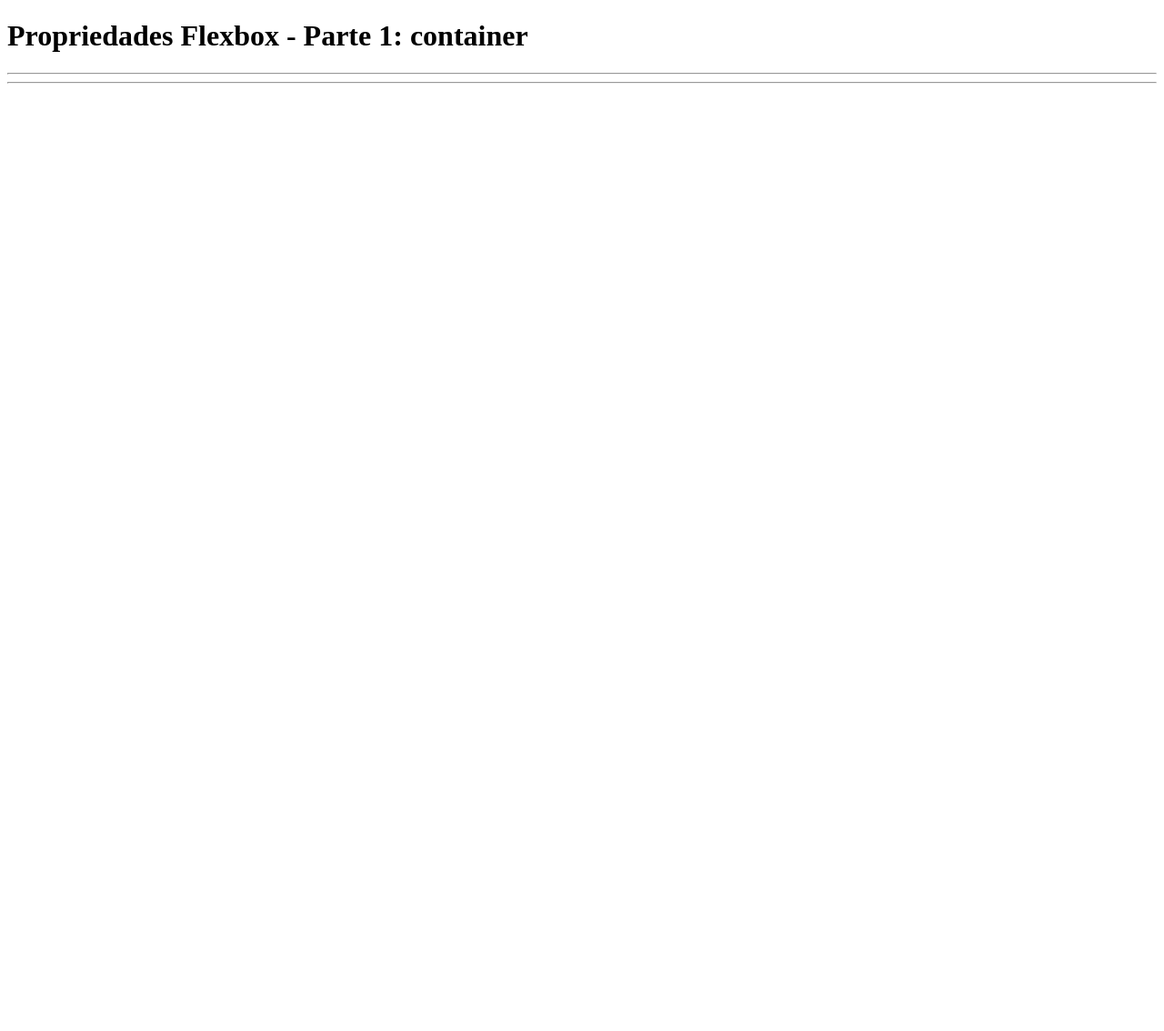
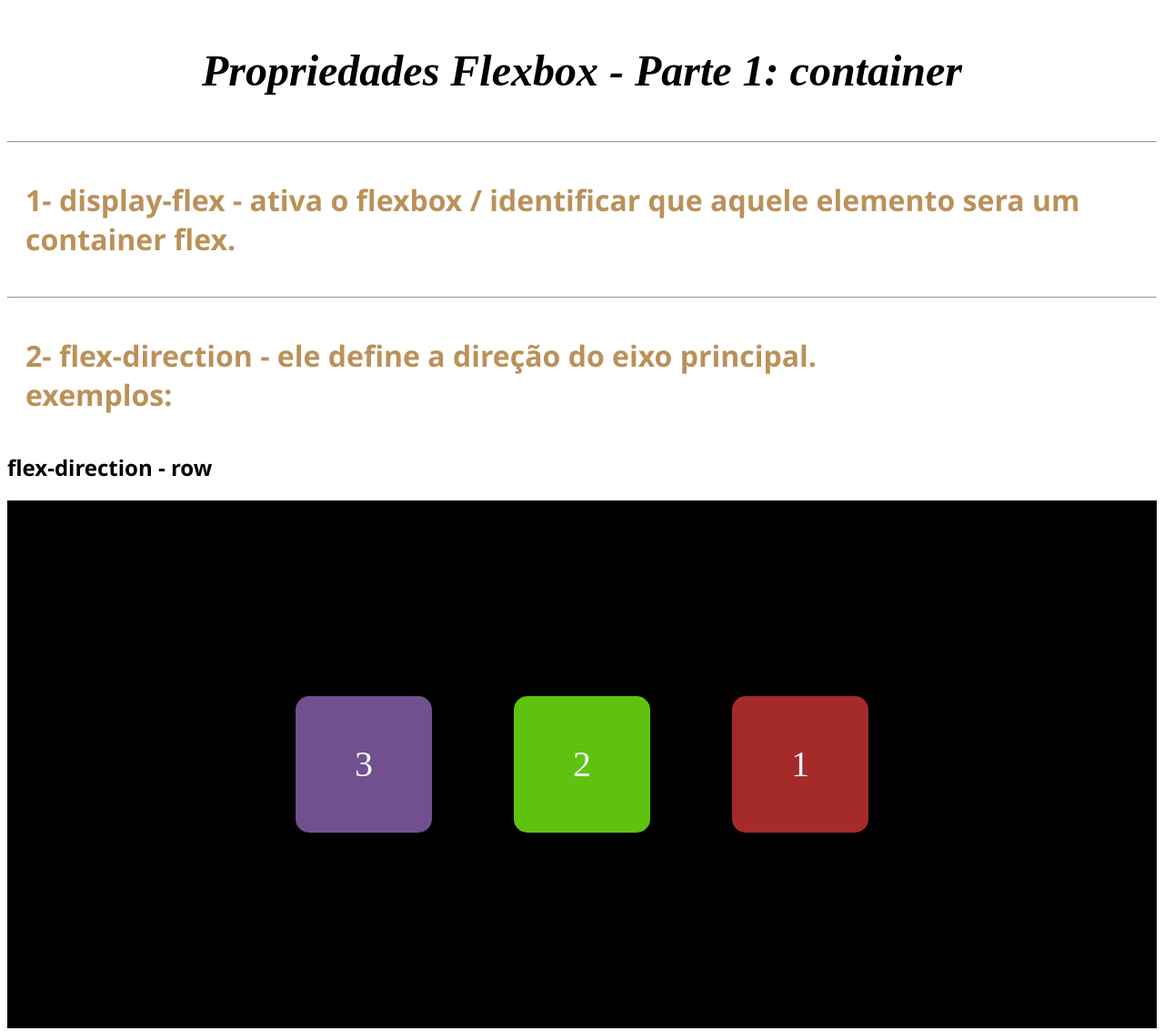
Before and after one commit to evertonrichard/FLEXBOX, a plain HTML site: page index.html in a window 1280 px wide. Shown: the whole page at 91% size. Before the commit the page ends 800 px from the top, so only its background shows below. Drawn offline with Linux system fonts and the light colour scheme.

Commit message:
estilo CSS aplicado

```diff
--- a/index.html
+++ b/index.html
@@ -1,5 +1,6 @@
 <!DOCTYPE html>
-<html lang="en">
+<html lang="pt-br">
+
 <head>
     <meta charset="UTF-8">
     <meta http-equiv="X-UA-Compatible" content="IE=edge">
@@ -7,17 +8,38 @@
     <link rel="stylesheet" href="style.css">
     <title>FLEXBOX</title>
 </head>
+
 <body>
 
-    <div class="wappper">
-      <h1> Propriedades Flexbox - Parte 1: container </h1>
 
-      <hr>
+    <h1 class="titulo-pagina"> Propriedades Flexbox - Parte 1: container </h1>
+
+    <hr>
+    <h1 class="nome-propriedade">
+        1- display-flex - ativa o flexbox / identificar que aquele elemento sera um container flex.
+    </h1>
 
 
-      <hr>
-    </div>
+    <hr>
+    <h1 class="nome-propriedade">
+        2- flex-direction - ele define a direção do eixo principal.
+        </br>
+        exemplos:
+    </h1>
+
+    <h2 class="valor-propriedade">
+        flex-direction - row
+    </h2>
+
+    <main class="container-row">
+       <div class="bloco-1"> 1 </div>
+       <div class="bloco-2"> 2 </div>
+       <div class="bloco-3"> 3 </div>
+    </main>
+
+
 
 
 </body>
+
 </html>
--- a/style.css
+++ b/style.css
@@ -0,0 +1,76 @@
+.titulo-pagina {
+    text-align: center;
+    font-style: italic;
+    font-size: 3em;
+    font-weight: 900;
+    margin: 50px;
+}
+
+
+
+
+.nome-propriedade {
+    font-size: 2em;
+    color: rgb(187, 145, 90);
+    font-family: 'Segoe UI', Tahoma, Geneva, Verdana, sans-serif;
+    padding: 20px;
+}
+
+.valor-propriedade {
+    font-size: 1.5em;
+    font-weight: 400px;
+    font-family: 'Segoe UI', Tahoma, Geneva, Verdana, sans-serif;
+}
+
+
+
+.bloco-1 {
+    background-color: brown;
+    height: 150px;
+    width: 150px;
+    display: flex;
+    justify-content: center;
+    align-items: center;
+    color: aliceblue;
+    border-radius: 15px;
+    font-size: 40px;
+
+}
+
+.bloco-2 {
+    background-color: rgb(95, 194, 14);
+    height: 150px;
+    width: 150px;
+    display: flex;
+    justify-content: center;
+    align-items: center;
+    color: aliceblue;
+    border-radius: 15px;
+    font-size: 40px;
+
+}
+
+.bloco-3 {
+    background-color: rgb(112, 80, 143);
+    height: 150px;
+    width: 150px;
+    display: flex;
+    justify-content: center;
+    align-items: center;
+    color: aliceblue;
+    border-radius: 15px;
+    font-size: 40px;
+}
+
+.container-row {
+    display: flex;
+    justify-content: center;
+    align-items: center;
+    gap: 90px;
+    flex-direction: row-reverse;
+    background-color: black;
+    padding: 40px;
+    height: 500px;
+
+
+}
```
